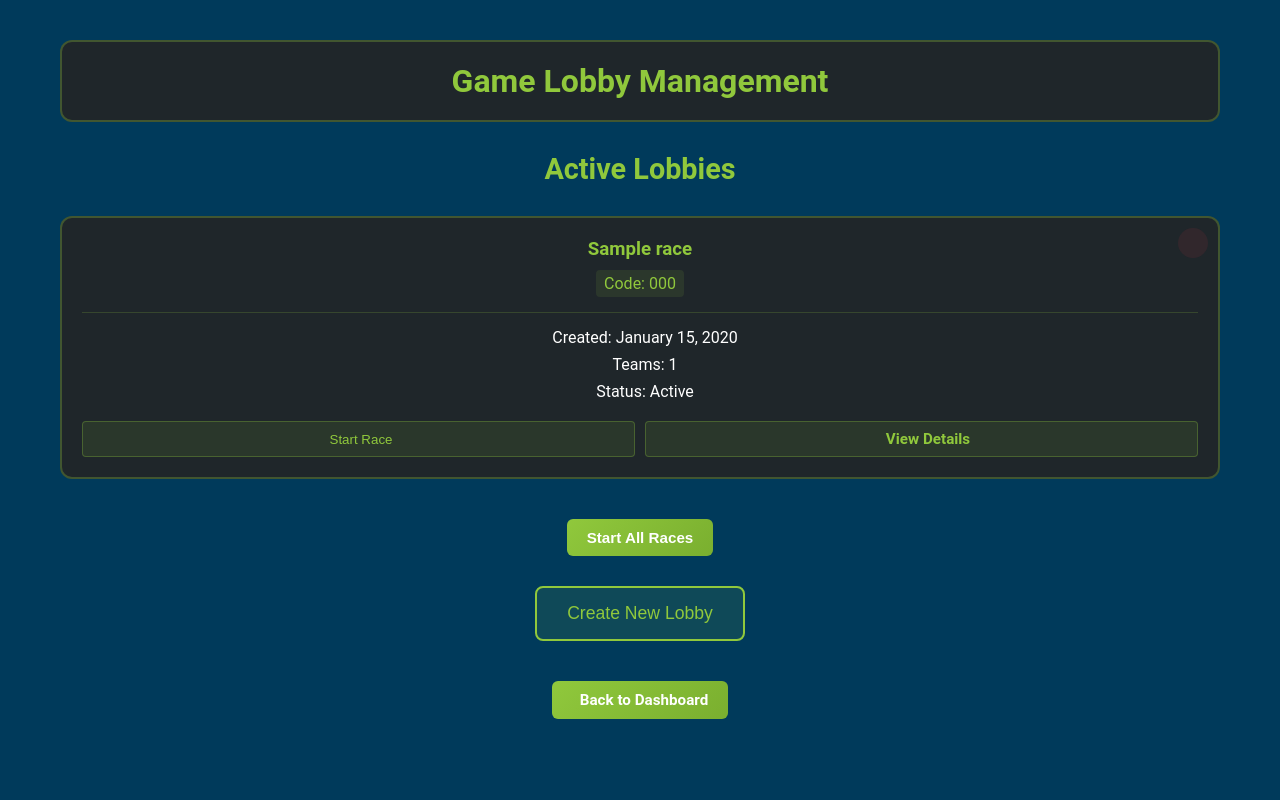
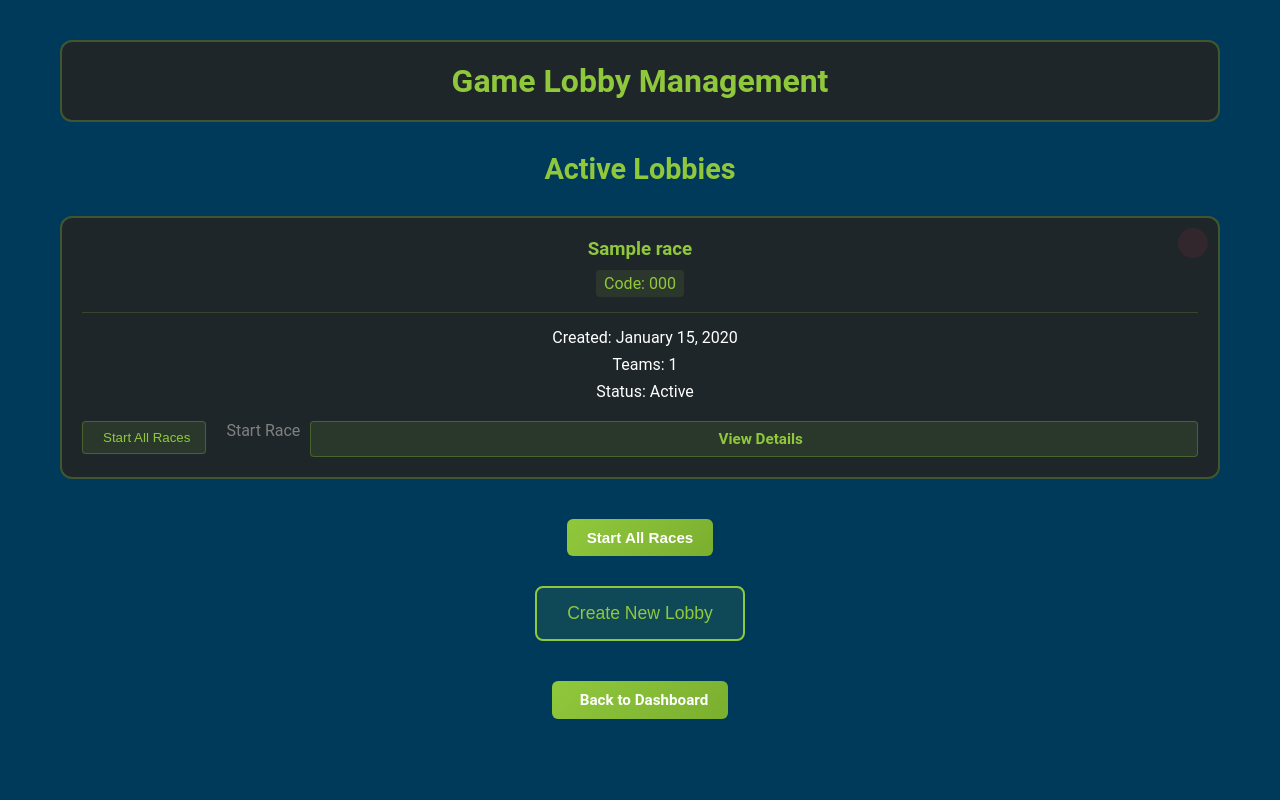
Before and after one commit to somretsay/scavenger_hunt42225, a Django app: page /manage-lobbies/ in a window 1280 px wide. Run offline with Django 5.2, Linux system fonts and the light colour scheme; a user stored in the database is signed in; tables that the repository leaves empty hold one stand-in row (values such as "Sample post"); some libraries are stand-ins or nearby versions.

Commit message:
Update manage_lobbies.html

```diff
--- a/scavenger_hunt422/templates/hunt/manage_lobbies.html
+++ b/scavenger_hunt422/templates/hunt/manage_lobbies.html
@@ -38,7 +38,12 @@
                     </p>
                 </div>
                 <div class="lobby-actions">
-                    <button class="start-race-btn" onclick="startRace({{ lobby.id }})">
+                    <form action="{% url 'start_race' lobby.id %}" method="post">
+                        {% csrf_token %}
+                        <button type="submit" class="start-race-btn">
+                          <i class="fas fa-play"></i> Start All Races
+                        </button>
+                      </form>
                         <i class="fas fa-play"></i> Start Race
                     </button>
                     <a href="{% url 'lobby_details' lobby.id %}" class="btn view-btn">
```
